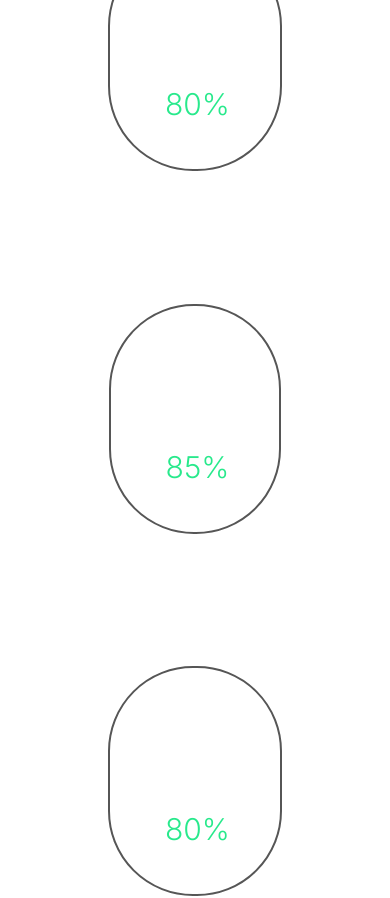
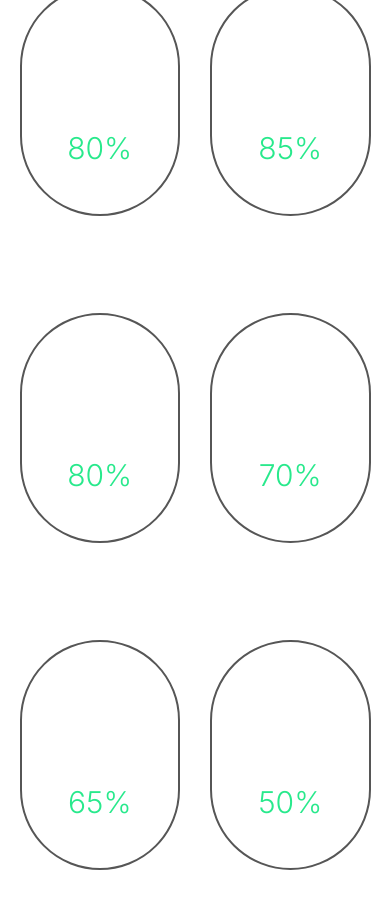
Before and after one commit to heytega/personal-portfolio, a React (Vite) app: page / in a window 390 px wide. Shown: the part 4240-5138 px from the top of the page. Built offline with nearby package versions, Linux system fonts and the light colour scheme.

Commit message:
modified the skills components

```diff
--- a/src/components/Skills.jsx
+++ b/src/components/Skills.jsx
@@ -10,14 +10,14 @@ const Skills = () => {
   return (
     <section className={Style.skillsContainer} id='skills'>
       <PageTag tag='skills' icon='fa-kitchen-set' />
-      <h1 className={Style.header}>
+      <h1>
         My <span>Advantages</span>
       </h1>
       <div className={Style.skills}>
         <div className={Style.skill}>
           <div className={Style.skillInner}>
             <i class='fa-brands fa-square-js'></i>
-            <h1 className={Style.percent}>80%</h1>
+            <h2 className={Style.percent}>80%</h2>
           </div>
           <p className={Style.name}>Javascript</p>
         </div>
@@ -25,7 +25,7 @@ const Skills = () => {
         <div className={Style.skill}>
           <div className={Style.skillInner}>
             <i class='fa-brands fa-react fa-spin fa-spin-reverse'></i>
-            <h1 className={Style.percent}>85%</h1>
+            <h2 className={Style.percent}>85%</h2>
           </div>
           <p className={Style.name}>React</p>
         </div>
@@ -33,7 +33,7 @@ const Skills = () => {
         <div className={Style.skill}>
           <div className={Style.skillInner}>
             <img className={Style.icon} src={MUI} alt='mui' />
-            <h1 className={Style.percent}>80%</h1>
+            <h2 className={Style.percent}>80%</h2>
           </div>
           <p className={Style.name}>Material UI</p>
         </div>
@@ -41,7 +41,7 @@ const Skills = () => {
         <div className={Style.skill}>
           <div className={Style.skillInner}>
             <img className={Style.icon} src={RQ} alt='mui' />
-            <h1 className={Style.percent}>70%</h1>
+            <h2 className={Style.percent}>70%</h2>
           </div>
           <p className={Style.name}>Tanstack Query</p>
         </div>
@@ -49,7 +49,7 @@ const Skills = () => {
         <div className={Style.skill}>
           <div className={Style.skillInner}>
             <img className={Style.icon} src={vite} alt='mui' />
-            <h1 className={Style.percent}>65%</h1>
+            <h2 className={Style.percent}>65%</h2>
           </div>
           <p className={Style.name}>Vitejs</p>
         </div>
@@ -57,7 +57,7 @@ const Skills = () => {
         <div className={Style.skill}>
           <div className={Style.skillInner}>
             <img className={Style.icon} src={Electron} alt='mui' />
-            <h1 className={Style.percent}>50%</h1>
+            <h2 className={Style.percent}>50%</h2>
           </div>
           <p className={Style.name}>Electron</p>
         </div>
--- a/src/components/Skills.module.css
+++ b/src/components/Skills.module.css
@@ -2,31 +2,50 @@
   padding: 90px 0;
 }
 
-.header {
+/* .header {
   font-size: 48px;
   line-height: 48px;
   color: #fff;
   font-weight: 300;
   margin-bottom: 33px;
+} */
+
+.skills {
+  /* --bs-gutter-x: 1.5rem;
+  --bs-gutter-y: 0; */
+  /* width: 758px;
+  display: inline-flex; **/
+  /* gap: 35px; */
+  /* width */
+  /* gap: 10px; */
+  /* justify-content: space-between; */
+  /* flex-wrap: wrap; */
+  /* text-align: center; */
+  /* justify-content: center; */
+  /* margin-top: calc(var(--bs-gutter-y) * -1);
+  margin-right: calc(var(--bs-gutter-x) * -0.5);
+  margin-left: calc(var(--bs-gutter-x) * -0.5); */
 }
 
 .skills {
-  --bs-gutter-x: 1.5rem;
-  --bs-gutter-y: 0;
-  display: inline-flex;
-  gap: 35px;
-  flex-wrap: wrap;
+  display: grid;
+  grid-template-columns: repeat(4, 1fr);
+  width: 100%;
+  gap: 25px;
   text-align: center;
-  justify-content: center;
-  margin-top: calc(var(--bs-gutter-y) * -1);
-  margin-right: calc(var(--bs-gutter-x) * -0.5);
-  margin-left: calc(var(--bs-gutter-x) * -0.5);
+  /* padding-left: -50px; */
 }
 
 .skill {
   margin-bottom: 50px;
   color: #fff;
+  /* padding-left: 1vw; */
 }
+
+/* .skill:first-child,
+.skill:nth-child(5) {
+  padding-left: 0;
+} */
 
 .skillInner {
   font-size: 60px;
@@ -36,7 +55,7 @@
   color: #fff;
   border: 2px solid var(--secondary-color);
   border-radius: 85px;
-  padding: 55px 50px 48px 55px;
+  padding: 55px 55px 48px 55px;
   gap: 30px;
   /* height: 100px; */
   margin-bottom: 20px;
@@ -57,3 +76,43 @@
   font-weight: 300;
   margin: 0;
 }
+
+@media (max-width: 1200px) {
+  .skillsContainer {
+    padding: 70px 0;
+  }
+}
+
+@media (max-width: 800px) {
+  .skills {
+    gap: 10px;
+  }
+}
+
+@media (max-width: 755px) {
+  .skills {
+    grid-template-columns: repeat(2, 1fr);
+    gap: 30px;
+    overflow: hidden;
+  }
+
+  .skill {
+    width: 100%;
+    margin-bottom: 30px;
+  }
+
+  .skillInner {
+    display: flex;
+  }
+}
+
+@media (max-width: 400px) {
+  .skill {
+    margin-bottom: 20px;
+  }
+
+  .skillInner {
+    padding: 40px 35px 40px 35px;
+    gap: 35px;
+  }
+}
```
